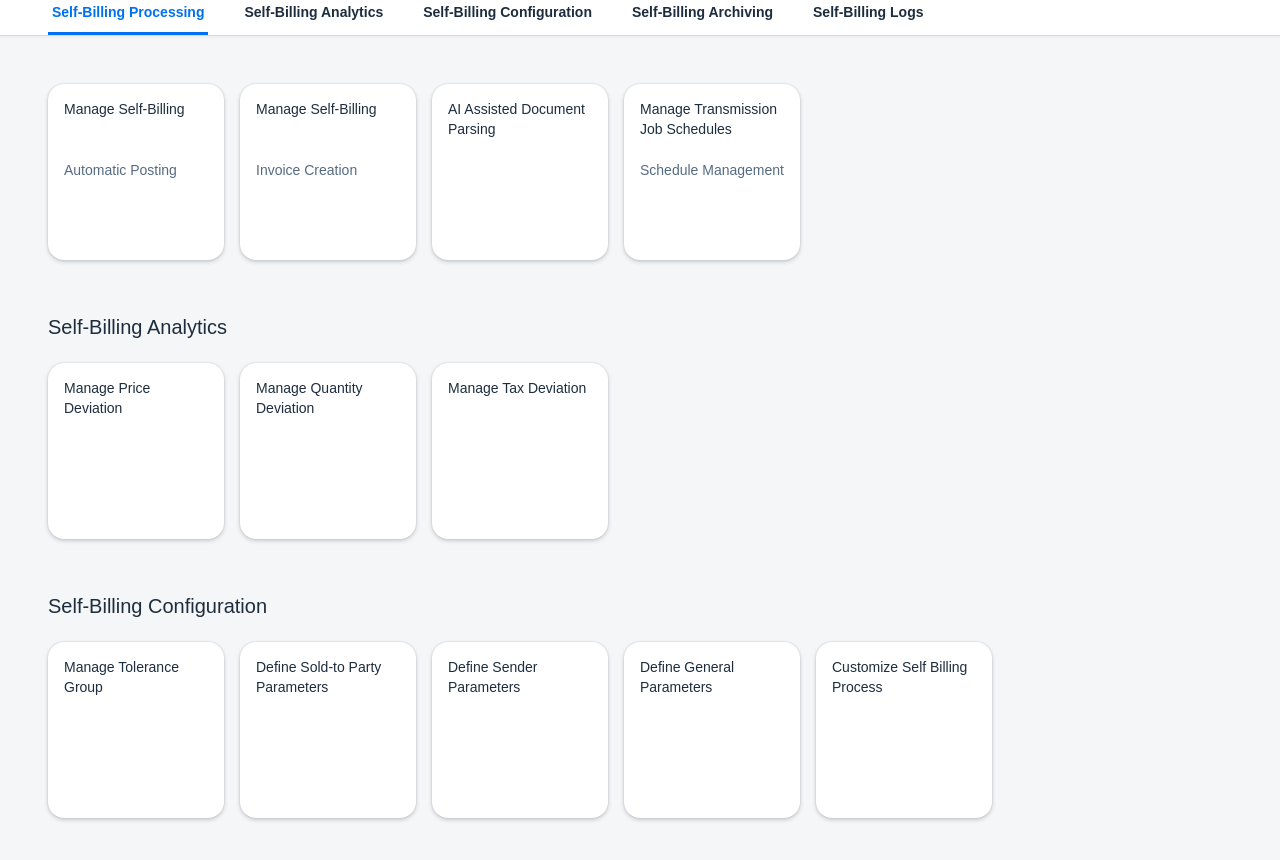
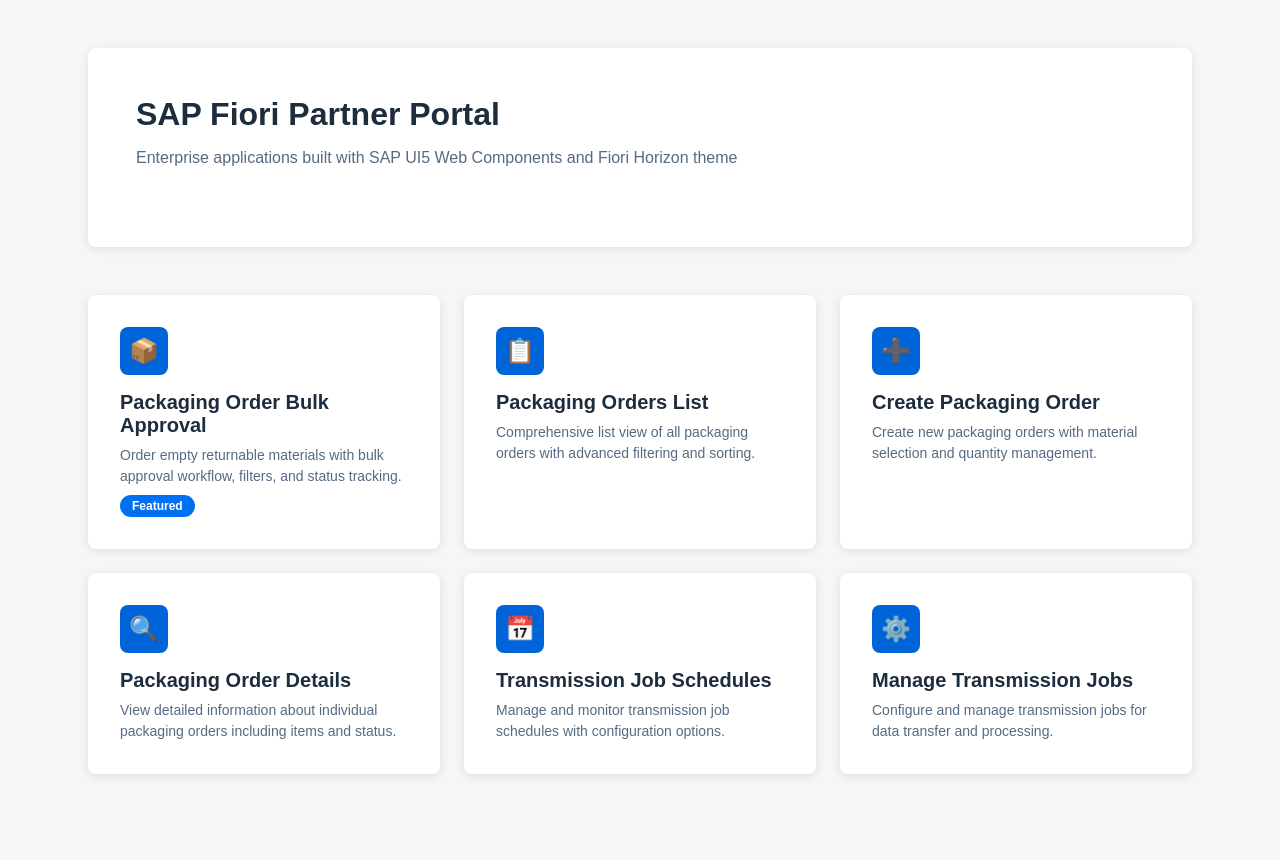
Before and after one commit to riaarora04/transmission-schedules, a website: page index.html in a window 1280 px wide. After the commit the page ends 822 px from the top, so only its background shows below. Drawn offline with Linux system fonts and the light colour scheme; a script that the page names is missing.

Commit message:
Add Partner Portal landing page with app links
- Replace AI Document Parsing launchpad with Partner Portal homepage
- Add card-based navigation to all packaging order apps
- Feature packaging order bulk approval as primary app
- Include transmission job schedule apps
- Apply SAP Fiori Horizon theme styling

```diff
--- a/index.html
+++ b/index.html
@@ -3,15 +3,12 @@
 <head>
     <meta charset="UTF-8">
     <meta name="viewport" content="width=device-width, initial-scale=1.0">
-    <title>AI Assisted Document Parsing - Fiori Launchpad</title>
-
-    <!-- Figma Capture Script -->
-    <script src="https://mcp.figma.com/mcp/html-to-design/capture.js" async></script>
+    <title>SAP Fiori Apps - Partner Portal</title>
 
     <!-- SAP UI5 Core -->
     <script src="https://sdk.openui5.org/resources/sap-ui-core.js"
         id="sap-ui-bootstrap"
-        data-sap-ui-libs="sap.m,sap.f,sap.ui.table"
+        data-sap-ui-libs="sap.m,sap.f"
         data-sap-ui-theme="sap_horizon"
         data-sap-ui-compatVersion="edge"
         data-sap-ui-async="true">
@@ -23,9 +20,7 @@
         import "@ui5/webcomponents-fiori/dist/Assets.js";
         import "@ui5/webcomponents-fiori/dist/ShellBar.js";
         import "@ui5/webcomponents/dist/Button.js";
-        import "@ui5/webcomponents/dist/Input.js";
         import "@ui5/webcomponents/dist/Icon.js";
-        import "@ui5/webcomponents/dist/Avatar.js";
     </script>
 
     <style>
@@ -42,117 +37,107 @@
             color: var(--sapTextColor, #1d2d3e);
         }
 
-        /* Shell Bar */
         ui5-shellbar {
             --_ui5_shellbar_height: 2.75rem;
         }
 
-        /* Tab Navigation */
-        .tab-container {
-            background: white;
-            border-bottom: 1px solid var(--sapList_BorderColor, #d9d9d9);
-            display: flex;
-            gap: 2rem;
-            padding: 0 3rem;
-            box-shadow: 0 2px 2px rgba(85, 107, 130, 0.05);
-        }
-
-        .tab-item {
-            padding: 0.25rem 0.25rem 0.75rem;
-            font-family: '72', sans-serif;
-            font-weight: bold;
-            font-size: 0.875rem;
-            color: var(--sapTextColor, #1d2d3e);
-            text-decoration: none;
-            border-bottom: 3px solid transparent;
-            transition: all 0.2s;
-        }
-
-        .tab-item.active {
-            color: var(--sapInformativeColor, #0070f2);
-            border-bottom-color: var(--sapInformativeColor, #0070f2);
-        }
-
-        .tab-item:hover {
-            color: var(--sapInformativeColor, #0070f2);
-        }
-
-        /* Content Area */
         .content {
             padding: 3rem;
-            max-width: 1440px;
+            max-width: 1200px;
             margin: 0 auto;
         }
 
-        /* Section Title */
-        .section-title {
-            font-family: '72-Bold', sans-serif;
-            font-size: 1.25rem;
-            color: var(--sapGroup_TitleTextColor, #1d2d3e);
-            margin-bottom: 1rem;
-            padding: 0.5rem 0;
-        }
-
-        /* Tiles */
-        .tiles-container {
+        .hero {
+            background: white;
+            padding: 3rem;
+            border-radius: 0.5rem;
+            box-shadow: 0 2px 8px rgba(0, 0, 0, 0.1);
             margin-bottom: 3rem;
         }
 
-        .tiles-row {
-            display: flex;
-            gap: 1rem;
-            flex-wrap: wrap;
+        h1 {
+            font-family: '72-Bold', sans-serif;
+            font-size: 2rem;
+            color: var(--sapTextColor, #1d2d3e);
+            margin-bottom: 1rem;
         }
 
-        .tile {
-            background: white;
-            border-radius: 1rem;
-            padding: 1rem;
-            width: 11rem;
-            height: 11rem;
-            display: flex;
-            flex-direction: column;
-            gap: 0.25rem;
-            box-shadow: 0 0 2px 0 rgba(34, 54, 73, 0.2), 0 2px 4px 0 rgba(34, 54, 73, 0.2);
-            transition: box-shadow 0.2s;
-            cursor: pointer;
-            text-decoration: none;
+        .subtitle {
+            font-size: 1rem;
+            color: var(--sapContent_LabelColor, #556b82);
+            margin-bottom: 2rem;
         }
 
-        .tile:hover {
-            box-shadow: 0 0 4px 0 rgba(34, 54, 73, 0.3), 0 4px 8px 0 rgba(34, 54, 73, 0.3);
+        .apps-grid {
+            display: grid;
+            grid-template-columns: repeat(auto-fill, minmax(320px, 1fr));
+            gap: 1.5rem;
+            margin-top: 2rem;
         }
 
-        .tile-header {
-            font-family: '72-Bold', sans-serif;
-            font-size: 0.875rem;
-            color: var(--sapTile_TitleTextColor, #1d2d3e);
-            line-height: 1.4;
-            min-height: 3.625rem;
+        .app-card {
+            background: white;
+            border-radius: 0.5rem;
+            padding: 2rem;
+            box-shadow: 0 2px 8px rgba(0, 0, 0, 0.1);
+            transition: transform 0.2s, box-shadow 0.2s;
+            text-decoration: none;
+            display: block;
         }
 
-        .tile-subtitle {
-            font-family: '72', sans-serif;
-            font-size: 0.875rem;
-            color: var(--sapTile_TextColor, #556b82);
+        .app-card:hover {
+            transform: translateY(-4px);
+            box-shadow: 0 4px 16px rgba(0, 0, 0, 0.15);
         }
 
-        .tile-icon {
-            flex: 1;
-            display: flex;
-            align-items: flex-end;
-            justify-content: flex-start;
-            font-size: 1.75rem;
-            color: var(--sapTile_IconColor, #5a7da0);
+        .app-card h2 {
+            font-family: '72-Bold', sans-serif;
+            font-size: 1.25rem;
+            color: var(--sapTextColor, #1d2d3e);
+            margin-bottom: 0.5rem;
         }
 
-        .tile-icon.ai {
-            color: var(--sapInformativeColor, #0070f2);
+        .app-card p {
+            font-size: 0.875rem;
+            color: var(--sapContent_LabelColor, #556b82);
+            line-height: 1.5;
         }
 
-        @media (max-width: 1200px) {
+        .app-icon {
+            width: 48px;
+            height: 48px;
+            background: var(--sapHighlightColor, #0064d9);
+            border-radius: 8px;
+            display: flex;
+            align-items: center;
+            justify-content: center;
+            margin-bottom: 1rem;
+            color: white;
+            font-size: 1.5rem;
+        }
+
+        .badge {
+            display: inline-block;
+            padding: 0.25rem 0.75rem;
+            background: var(--sapInformativeColor, #0070f2);
+            color: white;
+            font-size: 0.75rem;
+            font-weight: bold;
+            border-radius: 1rem;
+            margin-top: 0.5rem;
+        }
+
+        @media (max-width: 768px) {
             .content {
                 padding: 1.5rem;
+            }
+
+            .hero {
+                padding: 2rem;
+            }
+
+            .apps-grid {
+                grid-template-columns: 1fr;
             }
         }
     </style>
@@ -160,104 +145,61 @@
 <body>
     <!-- Shell Bar -->
     <ui5-shellbar
-        primary-title="S/4HANA Cloud"
-        secondary-title="Home"
-        show-co-pilot
-        show-search-field
+        primary-title="Partner Portal"
         show-notifications
         show-product-switch>
-        <ui5-avatar slot="profile" initials="SD" color-scheme="Accent6"></ui5-avatar>
     </ui5-shellbar>
-
-    <!-- Tab Navigation -->
-    <div class="tab-container">
-        <a href="#" class="tab-item active">Self-Billing Processing</a>
-        <a href="#" class="tab-item">Self-Billing Analytics</a>
-        <a href="#" class="tab-item">Self-Billing Configuration</a>
-        <a href="#" class="tab-item">Self-Billing Archiving</a>
-        <a href="#" class="tab-item">Self-Billing Logs</a>
-    </div>
 
     <!-- Main Content -->
     <div class="content">
-        <!-- First Section -->
-        <div class="tiles-container">
-            <div class="tiles-row">
-                <a href="#" class="tile">
-                    <div class="tile-header">Manage Self-Billing</div>
-                    <div class="tile-subtitle">Automatic Posting</div>
-                    <div class="tile-icon"></div>
-                </a>
-
-                <a href="list-report.html" class="tile">
-                    <div class="tile-header">Manage Self-Billing</div>
-                    <div class="tile-subtitle">Invoice Creation</div>
-                    <div class="tile-icon"></div>
-                </a>
-
-                <a href="create-new.html" class="tile">
-                    <div class="tile-header">AI Assisted Document Parsing</div>
-                    <div class="tile-icon ai"></div>
-                </a>
-
-                <a href="transmission-schedules-standalone.html" class="tile">
-                    <div class="tile-header">Manage Transmission Job Schedules</div>
-                    <div class="tile-subtitle">Schedule Management</div>
-                    <div class="tile-icon"></div>
-                </a>
-            </div>
+        <div class="hero">
+            <h1>SAP Fiori Partner Portal</h1>
+            <p class="subtitle">Enterprise applications built with SAP UI5 Web Components and Fiori Horizon theme</p>
         </div>
 
-        <!-- Analytics Section -->
-        <div class="tiles-container">
-            <div class="section-title">Self-Billing Analytics</div>
-            <div class="tiles-row">
-                <a href="#" class="tile">
-                    <div class="tile-header">Manage Price Deviation</div>
-                    <div class="tile-icon"></div>
-                </a>
+        <div class="apps-grid">
+            <!-- Packaging Order Bulk Approval -->
+            <a href="packaging-order-view.html" class="app-card">
+                <div class="app-icon">📦</div>
+                <h2>Packaging Order Bulk Approval</h2>
+                <p>Order empty returnable materials with bulk approval workflow, filters, and status tracking.</p>
+                <span class="badge">Featured</span>
+            </a>
 
-                <a href="#" class="tile">
-                    <div class="tile-header">Manage Quantity Deviation</div>
-                    <div class="tile-icon"></div>
-                </a>
+            <!-- Packaging Orders List (UI5) -->
+            <a href="packaging-orders-ui5.html" class="app-card">
+                <div class="app-icon">📋</div>
+                <h2>Packaging Orders List</h2>
+                <p>Comprehensive list view of all packaging orders with advanced filtering and sorting.</p>
+            </a>
 
-                <a href="#" class="tile">
-                    <div class="tile-header">Manage Tax Deviation</div>
-                    <div class="tile-icon"></div>
-                </a>
-            </div>
-        </div>
+            <!-- Create Packaging Order -->
+            <a href="packaging-order-create-ui5.html" class="app-card">
+                <div class="app-icon">➕</div>
+                <h2>Create Packaging Order</h2>
+                <p>Create new packaging orders with material selection and quantity management.</p>
+            </a>
 
-        <!-- Configuration Section -->
-        <div class="tiles-container">
-            <div class="section-title">Self-Billing Configuration</div>
-            <div class="tiles-row">
-                <a href="#" class="tile">
-                    <div class="tile-header">Manage Tolerance Group</div>
-                    <div class="tile-icon"></div>
-                </a>
+            <!-- Packaging Order Detail -->
+            <a href="packaging-order-detail-ui5.html" class="app-card">
+                <div class="app-icon">🔍</div>
+                <h2>Packaging Order Details</h2>
+                <p>View detailed information about individual packaging orders including items and status.</p>
+            </a>
 
-                <a href="#" class="tile">
-                    <div class="tile-header">Define Sold-to Party Parameters</div>
-                    <div class="tile-icon"></div>
-                </a>
+            <!-- Transmission Job Schedules -->
+            <a href="transmission-job-schedules.html" class="app-card">
+                <div class="app-icon">📅</div>
+                <h2>Transmission Job Schedules</h2>
+                <p>Manage and monitor transmission job schedules with configuration options.</p>
+            </a>
 
-                <a href="#" class="tile">
-                    <div class="tile-header">Define Sender Parameters</div>
-                    <div class="tile-icon"></div>
-                </a>
-
-                <a href="#" class="tile">
-                    <div class="tile-header">Define General Parameters</div>
-                    <div class="tile-icon"></div>
-                </a>
-
-                <a href="#" class="tile">
-                    <div class="tile-header">Customize Self Billing Process</div>
-                    <div class="tile-icon"></div>
-                </a>
-            </div>
+            <!-- Manage Transmission Jobs -->
+            <a href="manage-transmission-jobs.html" class="app-card">
+                <div class="app-icon">⚙️</div>
+                <h2>Manage Transmission Jobs</h2>
+                <p>Configure and manage transmission jobs for data transfer and processing.</p>
+            </a>
         </div>
     </div>
 </body>
```
